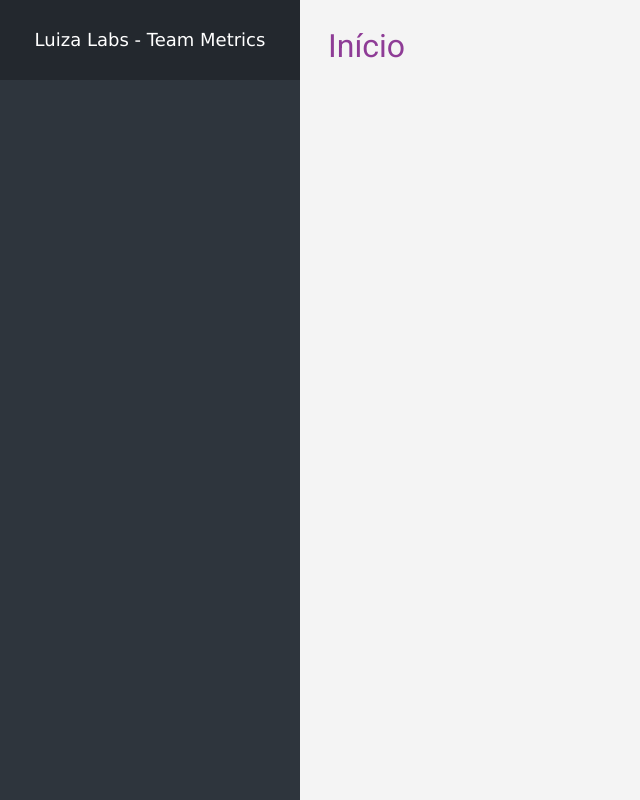
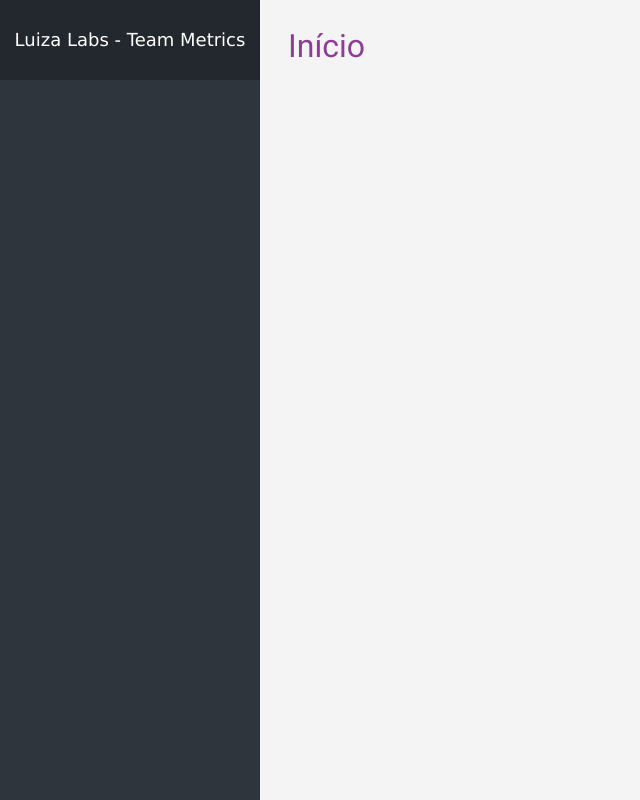
Before and after one commit to eHattori/pyrelloweb, a Django app: page / in a window 1280 px wide. Shown: the whole page, without its empty margins (0-640 px from the left). Run offline with Django 3.2, Linux system fonts and the light colour scheme; the visitor is signed in with stand-in values (Sample User, id 1); data that the repository does not hold is empty; parts of the project's set-up code (start-up, migrations or seed data) failed here and were passed over; some libraries are stand-ins or nearby versions.

Commit message:
Trying to improve the layout :/

```diff
--- a/pyrellowebapp/templates/home.html
+++ b/pyrellowebapp/templates/home.html
@@ -22,9 +22,9 @@
 
     {% leadtime request as leadtime_items %}
     {% if leadtime_items %}
-    <div class="row">
-        <div style="width:60%">
-                <div style="float:left; margin:20px; width:43%">
+    <div class="row" style="min-width:955px; width: 100% !important; width: 955px; ">
+        <div style="min-width:600px; width: 60% !important; width: 600px;">
+                <div style="float:left; margin:16px; width:43%">
                         <div class="card card-single-value mb-3" style="height:150px">
                           <div class="card-header">{{leadtime_items.percentile_config}}% entregue em até</div>
                           <div class="card-body">
--- a/static/css/views/base.css
+++ b/static/css/views/base.css
@@ -8,11 +8,11 @@ body {
 }
 
 .page-content-wrapper{
-  padding-left: 300px;
+  padding-left: 260px;
 }
 
 .main-container{
-  padding:22px 106px 20px 28px;
+  padding:22px 10px 20px 28px;
 }
 
 .wrapper-clube {
--- a/static/css/views/style-menu.css
+++ b/static/css/views/style-menu.css
@@ -6,7 +6,7 @@
   background-color: #2e353d;
   position: fixed;
   top: 0px;
-  width: 300px;
+  width: 260px;
   height: 100%;
   color: #e1ffff;
 }
```
